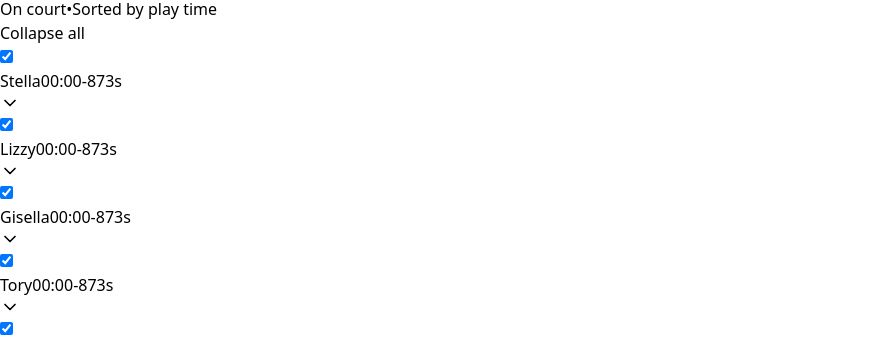
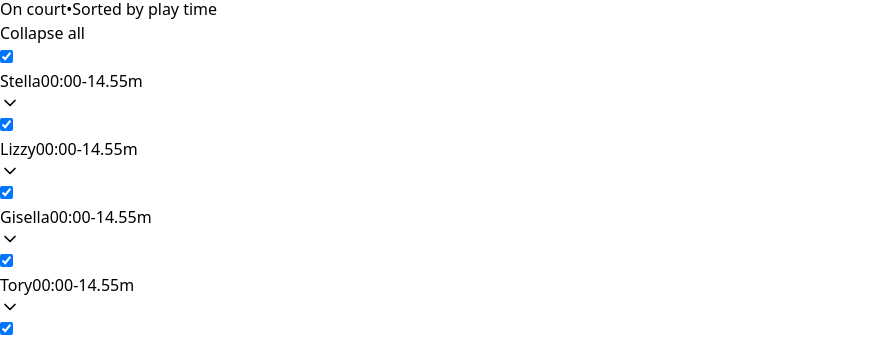
Before and after one commit to cessien/minutecounter, a React (Vite) app: page / in a window 1280 px wide. Shown: the part 469-806 px from the top of the page, without its empty margins (0-869 px from the left). Built offline with nearby package versions, Linux system fonts and the light colour scheme.

Commit message:
change count down formatting

```diff
--- a/src/app.jsx
+++ b/src/app.jsx
@@ -661,9 +661,9 @@ export default function PlayingTimeApp() {
                         >
                           {delta === 0
                             ? "±0"
-                            : `${delta > 0 ? "+" : ""}${Math.round(
-                                delta / 1000
-                              )}s`}
+                            : `${delta > 0 ? "+" : ""}${(
+                                delta / 60000
+                              ).toFixed(2)}m`}
                         </span>
                       </div>
                       <div className="w-16 shrink-0">
```
